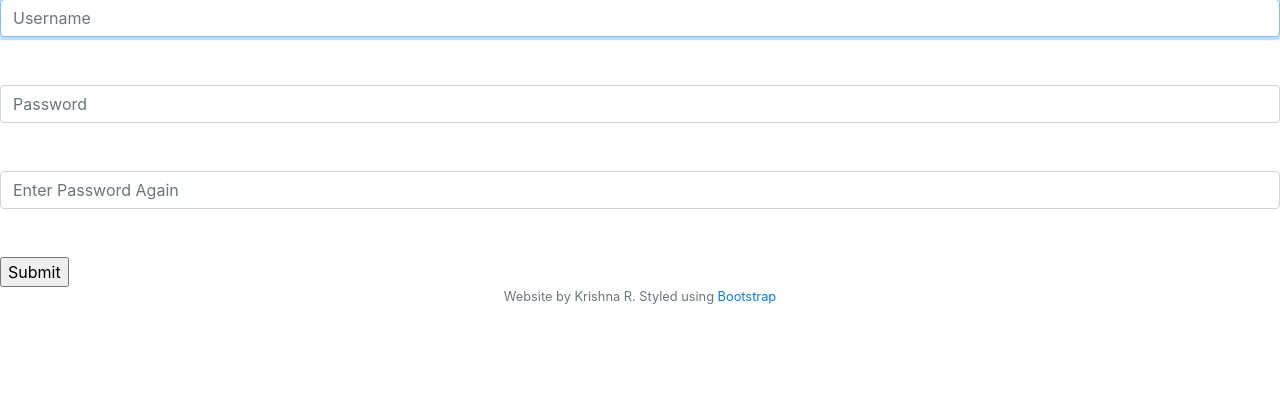
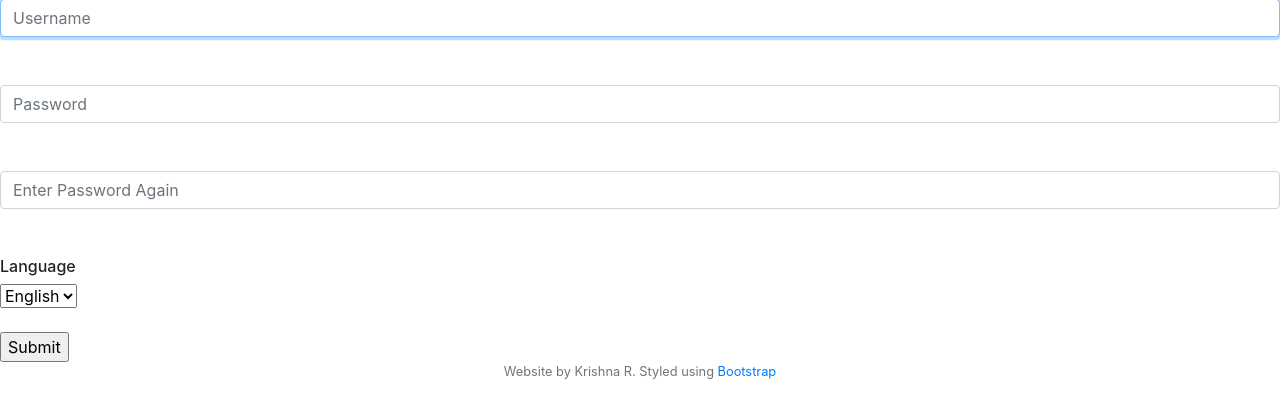
Before and after one commit to krishnarao22/Sanitation-Project, a Flask app: page /register in a window 1280 px wide. Shown: the part 193-611 px from the top of the page. Run offline with Flask 2, Linux system fonts and the light colour scheme; some libraries are stand-ins or nearby versions.

Commit message:
Added new db with more content. Added language constraint during registration. No new database for other languages yet. No content for any language other than eng.

```diff
--- a/application.py
+++ b/application.py
@@ -75,7 +75,7 @@ def register():
         pwhash = generate_password_hash(request.form.get("password"))
         rows = db.execute("SELECT * from users WHERE username = :username", username=request.form.get("username"))
         if len(rows) == 0:
-            db.execute("INSERT INTO users (username,hash) VALUES (:username, :hash)", username=request.form.get("username"), hash=pwhash)
+            db.execute("INSERT INTO users (username,hash, language) VALUES (:username, :hash, :lang)", username=request.form.get("username"), hash=pwhash, lang=request.form.get("lang"))
             return render_template("login.html")
         else:
             return "This username is already taken!"
@@ -131,7 +131,10 @@ def info():
         lvl = db.execute("SELECT level FROM users WHERE id=:uid", uid = session["user_id"])
         lvl = lvl[0]["level"]
         lvl = str(lvl) + "_info"
-        maintxt = db.execute("SELECT point_text FROM :level", level=lvl)
+        try:
+            maintxt = db.execute("SELECT point_text FROM :level", level=lvl)
+        except:
+            return render_template("end_content.html")
         for i in range(0, len(maintxt)):
             maintxt[i] = maintxt[i]['point_text']
         print (maintxt)
--- a/templates/register.html
+++ b/templates/register.html
@@ -17,6 +17,12 @@
         <br><br>
         <input class="form-control" name="password_confirm" placeholder="Enter Password Again" type="password">
         <br><br>
+        <h6> Language </h6>
+        <select name="lang">
+            <option autofocus value="eng">English</option>
+            <option value="hi">Hindi</option>
+        </select>
+        <br><br>
         <input type="submit">
     </form>
 {% endblock %}
```
Also changed, not shown: sanitation.db.
